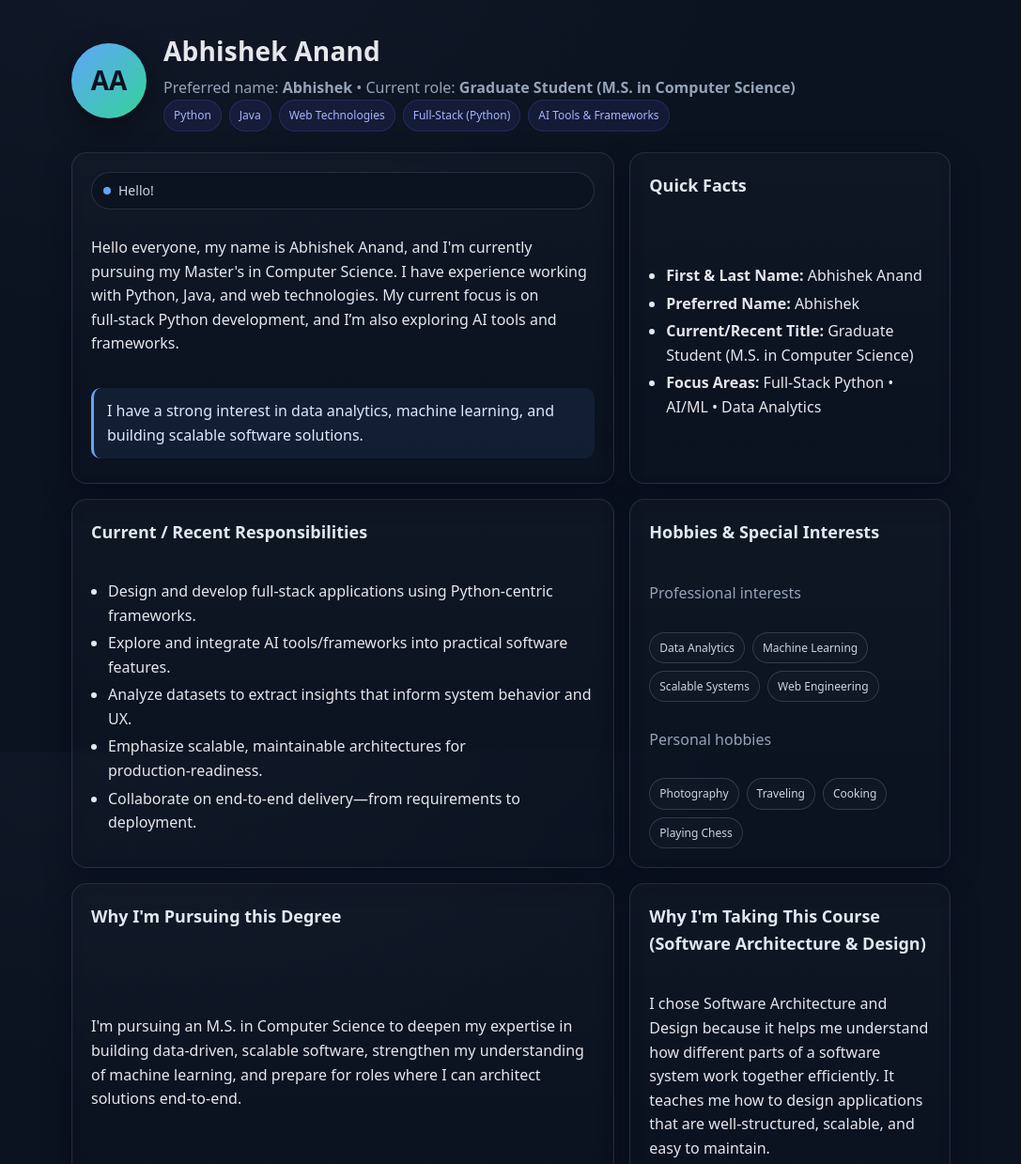
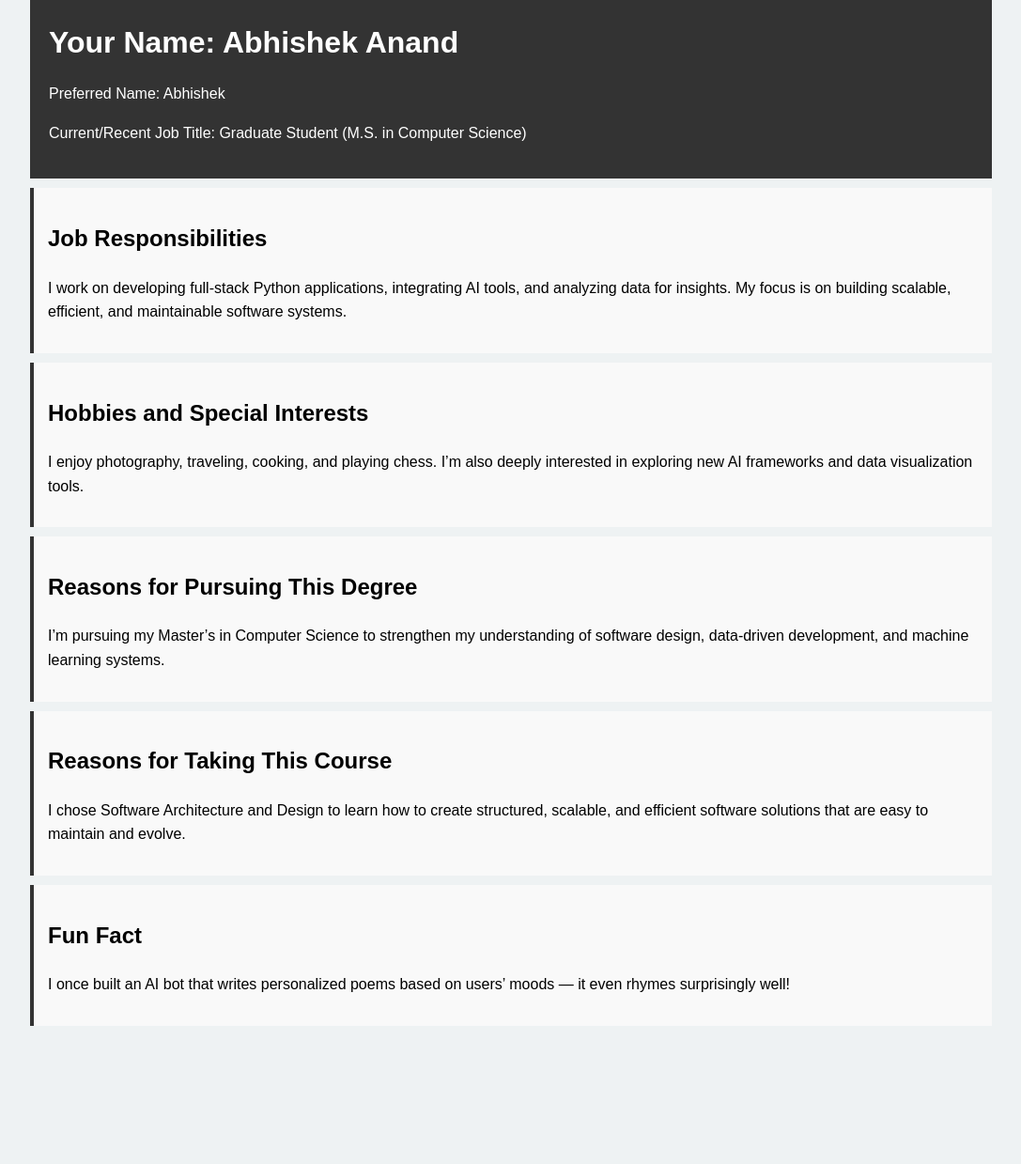
Before and after one commit to abhishekraj2028/abhishekraj2028.github.io, a plain HTML site: page index.html in a window 1280 px wide. Shown: the top 1239 px of the page at 94% size, without its empty margins (96-1183 px from the left). After the commit the page ends 1092 px from the top, so only its background shows below. Drawn offline with Linux system fonts and the light colour scheme.

Commit message:
Revise index.html for personal introduction and layout
Updated the content and styling of the index.html file to reflect a new personal introduction and improved layout.

```diff
--- a/index.html
+++ b/index.html
@@ -1,171 +1,68 @@
 <!DOCTYPE html>
-<html lang="en">
+<html>
 <head>
-  <meta charset="UTF-8" />
-  <meta name="viewport" content="width=device-width, initial-scale=1" />
-  <title>Abhishek Anand — Introduction</title>
+    <title>About Me - Abhishek Anand</title>
     <style>
-    :root{
-      --bg: #0b1220;
-      --panel: #0f172a;
-      --ink: #e5e7eb;
-      --muted: #94a3b8;
-      --accent: #60a5fa;
-      --accent-2: #34d399;
-      --ring: rgba(96,165,250,.35);
-      --card: #111827;
+        body {
+            font-family: Arial, sans-serif;
+            background-color: #eef2f3;
+            margin: 0;
+            padding: 0;
+            line-height: 1.6;
         }
-    *{box-sizing:border-box}
-    html,body{height:100%}
-    body{
-      margin:0; font-family: ui-sans-serif, system-ui, -apple-system, Segoe UI, Roboto, Helvetica, Arial, "Apple Color Emoji","Segoe UI Emoji";
-      background: radial-gradient(1200px 800px at 20% -10%, #111827 0%, var(--bg) 55%);
-      color:var(--ink);
-      line-height:1.6;
+        .container {
+            width: 80%;
+            margin: auto;
+            overflow: hidden;
         }
-    .container{max-width:1000px;margin:0 auto;padding:32px}
-    header{
-      display:grid;grid-template-columns:80px 1fr;gap:18px;align-items:center;margin-bottom:22px
+        header {
+            background: #333;
+            color: #fff;
+            padding: 20px;
         }
-    .avatar{
-      width:80px;height:80px;border-radius:50%;
-      background:linear-gradient(135deg,var(--accent),var(--accent-2));
-      display:grid;place-items:center;color:#0b1220;font-weight:800;font-size:28px;
-      box-shadow:0 10px 30px rgba(0,0,0,.35);
+        header h1 {
+            margin: 0;
         }
-    .title h1{margin:0;font-size:28px;letter-spacing:.2px}
-    .title p{margin:4px 0 0;color:var(--muted)}
-
-    .grid{display:grid;gap:16px}
-    @media (min-width: 780px){ .grid{grid-template-columns:2.2fr 1.3fr} }
-
-    .card{
-      background:linear-gradient(180deg, rgba(255,255,255,.02), rgba(255,255,255,.00));
-      border:1px solid rgba(148,163,184,.18);
-      border-radius:16px; padding:20px; backdrop-filter: blur(6px);
-      box-shadow: 0 10px 30px rgba(2, 6, 23, .35), inset 0 0 0 1px rgba(255,255,255,.01);
+        section {
+            background: #f9f9f9;
+            margin-top: 10px;
+            padding: 15px;
+            border-left: 4px solid #333;
         }
-    .card h2{margin:0 0 10px;font-size:18px;color:#e2e8f0}
-    .pill{display:inline-flex;align-items:center;gap:8px;background:#0b1220;border:1px solid rgba(148,163,184,.2);border-radius:999px;padding:8px 12px;font-size:14px;color:#cbd5e1}
-    .pill .dot{width:8px;height:8px;border-radius:999px;background:var(--accent)}
-
-    .section{display:grid;gap:12px}
-    ul.list{margin:0;padding-left:18px}
-    ul.list li{margin:4px 0}
-
-    .callout{
-      border-left:3px solid var(--accent);
-      padding:12px 14px;margin:6px 0;border-radius:10px;background:rgba(96,165,250,.08);color:#dbeafe
-    }
-
-    .footer{margin-top:22px;color:var(--muted);font-size:14px;text-align:center}
-
-    a,button,[tabindex] { outline: none; }
-    a:focus-visible, button:focus-visible, [tabindex]:focus-visible{ box-shadow:0 0 0 3px var(--ring); border-radius:10px }
-
-    .tags{display:flex;flex-wrap:wrap;gap:8px}
-    .tag{border:1px solid rgba(148,163,184,.25);padding:6px 10px;border-radius:999px;font-size:12px;color:#cbd5e1;background:rgba(255,255,255,.02)}
-
-    .badges{display:flex;gap:8px;flex-wrap:wrap}
-    .badge{font-size:12px;color:#a5b4fc;background:rgba(99,102,241,.1);border:1px solid rgba(99,102,241,.2);padding:6px 10px;border-radius:999px}
-
-    .muted{color:var(--muted)}
     </style>
 </head>
 <body>
     <div class="container">
         <header>
-      <div class="avatar" aria-hidden="true">AA</div>
-      <div class="title">
-        <h1>Abhishek Anand</h1>
-        <p>Preferred name: <strong>Abhishek</strong> • Current role: <strong>Graduate Student (M.S. in Computer Science)</strong></p>
-        <div class="badges" aria-label="skills">
-          <span class="badge">Python</span>
-          <span class="badge">Java</span>
-          <span class="badge">Web Technologies</span>
-          <span class="badge">Full‑Stack (Python)</span>
-          <span class="badge">AI Tools & Frameworks</span>
-        </div>
-      </div>
+            <h1>Your Name: Abhishek Anand</h1>
+            <p>Preferred Name: Abhishek</p>
+            <p>Current/Recent Job Title: Graduate Student (M.S. in Computer Science)</p>
         </header>
 
-    <div class="grid">
-      <section class="card section" aria-labelledby="about">
-        <span class="pill" id="about"><span class="dot"></span> Hello!</span>
-        <p>
-          Hello everyone, my name is Abhishek Anand, and I'm currently pursuing my Master's in Computer Science. I have experience working with Python, Java, and web technologies. My current focus is on full‑stack Python development, and I’m also exploring AI tools and frameworks.
-        </p>
-        <div class="callout">
-          I have a strong interest in data analytics, machine learning, and building scalable software solutions.
-        </div>
+        <section>
+            <h2>Job Responsibilities</h2>
+            <p>I work on developing full-stack Python applications, integrating AI tools, and analyzing data for insights. My focus is on building scalable, efficient, and maintainable software systems.</p>
         </section>
 
-      <aside class="card section" aria-labelledby="quickfacts">
-        <h2 id="quickfacts">Quick Facts</h2>
-        <ul class="list">
-          <li><strong>First & Last Name:</strong> Abhishek Anand</li>
-          <li><strong>Preferred Name:</strong> Abhishek</li>
-          <li><strong>Current/Recent Title:</strong> Graduate Student (M.S. in Computer Science)</li>
-          <li><strong>Focus Areas:</strong> Full‑Stack Python • AI/ML • Data Analytics</li>
-        </ul>
-      </aside>
-
-      <section class="card section" aria-labelledby="responsibilities">
-        <h2 id="responsibilities">Current / Recent Responsibilities</h2>
-        <ul class="list">
-          <li>Design and develop full‑stack applications using Python‑centric frameworks.</li>
-          <li>Explore and integrate AI tools/frameworks into practical software features.</li>
-          <li>Analyze datasets to extract insights that inform system behavior and UX.</li>
-          <li>Emphasize scalable, maintainable architectures for production‑readiness.</li>
-          <li>Collaborate on end‑to‑end delivery—from requirements to deployment.</li>
-        </ul>
+        <section>
+            <h2>Hobbies and Special Interests</h2>
+            <p>I enjoy photography, traveling, cooking, and playing chess. I’m also deeply interested in exploring new AI frameworks and data visualization tools.</p>
         </section>
 
-      <section class="card section" aria-labelledby="hobbies">
-        <h2 id="hobbies">Hobbies & Special Interests</h2>
-        <p class="muted">Professional interests</p>
-        <div class="tags">
-          <span class="tag">Data Analytics</span>
-          <span class="tag">Machine Learning</span>
-          <span class="tag">Scalable Systems</span>
-          <span class="tag">Web Engineering</span>
-        </div>
-        <p class="muted">Personal hobbies</p>
-        <div class="tags">
-          <span class="tag">Photography</span>
-          <span class="tag">Traveling</span>
-          <span class="tag">Cooking</span>
-          <span class="tag">Playing Chess</span>
-        </div>
+        <section>
+            <h2>Reasons for Pursuing This Degree</h2>
+            <p>I’m pursuing my Master’s in Computer Science to strengthen my understanding of software design, data-driven development, and machine learning systems.</p>
         </section>
 
-      <section class="card section" aria-labelledby="degree">
-        <h2 id="degree">Why I'm Pursuing this Degree</h2>
-        <p>
-          I'm pursuing an M.S. in Computer Science to deepen my expertise in building data‑driven, scalable software, strengthen my understanding of machine learning, and prepare for roles where I can architect solutions end‑to‑end.
-        </p>
+        <section>
+            <h2>Reasons for Taking This Course</h2>
+            <p>I chose Software Architecture and Design to learn how to create structured, scalable, and efficient software solutions that are easy to maintain and evolve.</p>
         </section>
 
-      <section class="card section" aria-labelledby="course">
-        <h2 id="course">Why I'm Taking This Course (Software Architecture & Design)</h2>
-        <p>
-          I chose Software Architecture and Design because it helps me understand how different parts of a software system work together efficiently. It teaches me how to design applications that are well‑structured, scalable, and easy to maintain.
-        </p>
-      </section>
-
-      <section class="card section" aria-labelledby="funfact">
-        <h2 id="funfact">Fun Fact</h2>
-        <p>
-          I once built a small AI bot that could write personalized poems based on the user’s mood—it even rhymed surprisingly well! That project got me interested in natural language processing and creative AI applications.
-        </p>
+        <section>
+            <h2>Fun Fact</h2>
+            <p>I once built an AI bot that writes personalized poems based on users’ moods — it even rhymes surprisingly well!</p>
         </section>
     </div>
-
-    <p class="footer">© <span id="year"></span> Abhishek Anand • Built with semantic HTML & modern CSS</p>
-  </div>
-
-  <script>
-    document.getElementById('year').textContent = new Date().getFullYear();
-  </script>
 </body>
 </html>
```
Lines whose indentation alone changed are shown as unchanged.
